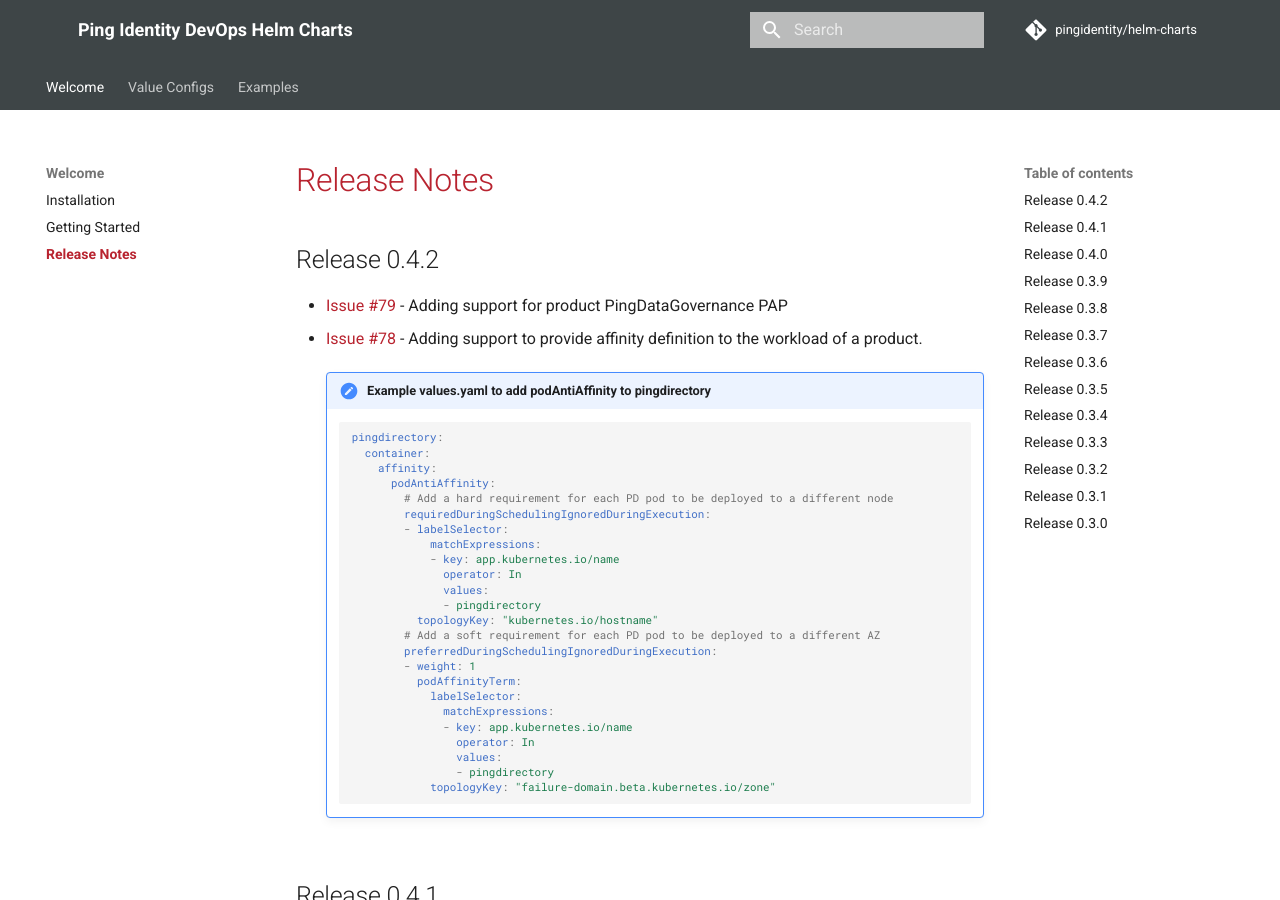
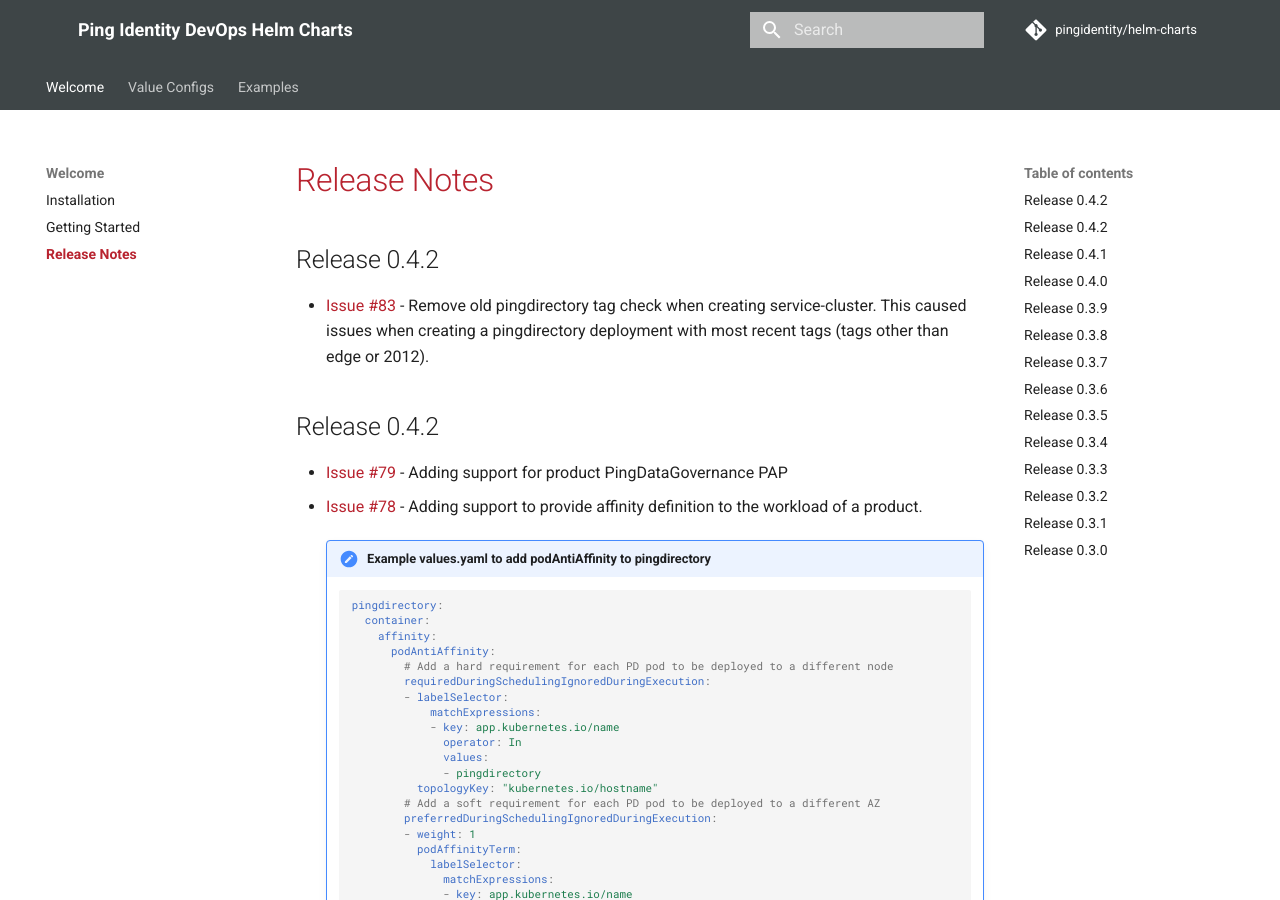
Before and after one commit to pingidentity/helm-charts, an MkDocs documentation site: the page built from docs/release-notes.md, in a window 1280 px wide and 900 px high. Built offline with MkDocs 1.6.1 and Material for MkDocs 9.7.7, drawn with Linux system fonts in a browser that asks for light colours; comment, search, counter and statistics services are not loaded.

Commit message:
Issue #83 - Remove check for 2012 tag

```diff
--- a/docs/release-notes.md
+++ b/docs/release-notes.md
@@ -1,5 +1,10 @@
 # Release Notes
 
+
+## Release 0.4.2
+
+* [Issue #83](https://github.com/pingidentity/helm-charts/issues/83) - Remove old pingdirectory tag check when creating service-cluster.
+  This caused issues when creating a pingdirectory deployment with most recent tags (tags other than edge or 2012).
 
 ## Release 0.4.2
 
```
Also changed, not shown: 2 other files.
